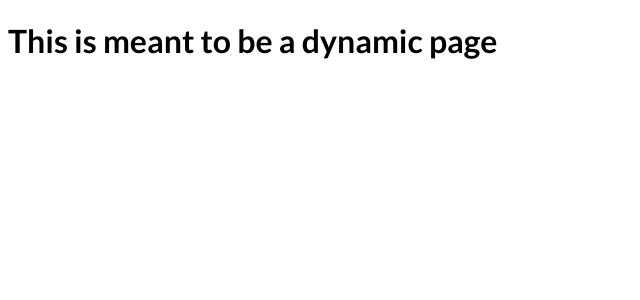
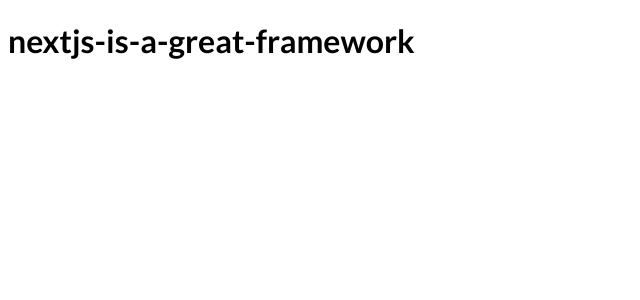
Before and after one commit to KennedyMungai/nextjs-intro, a Next.js app: page /news/nextjs-is-a-great-framework in a window 1280 px wide. Shown: the top 300 px of the page, without its empty margins (0-640 px from the left). Built offline with nearby package versions, Linux system fonts and the light colour scheme.

Commit message:
Made the content of the page more dynamic

```diff
--- a/pages/news/[newsId].js
+++ b/pages/news/[newsId].js
@@ -7,7 +7,7 @@
     const newsId = router.query.newsId
 
     return(
-        <h1>This is meant to be a dynamic page</h1>
+        <h1>{newsId}</h1>
     )
 }
 
```
